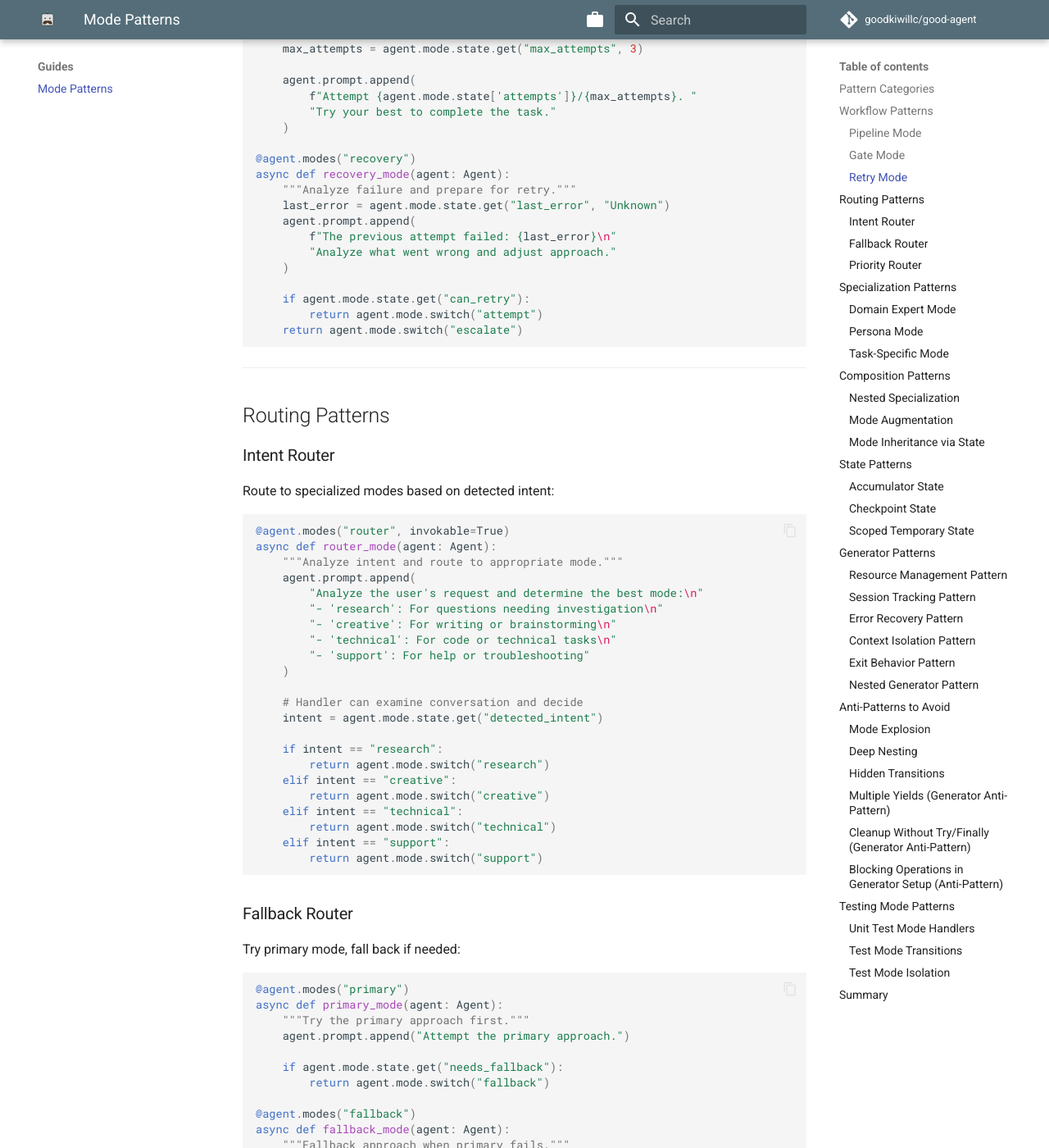
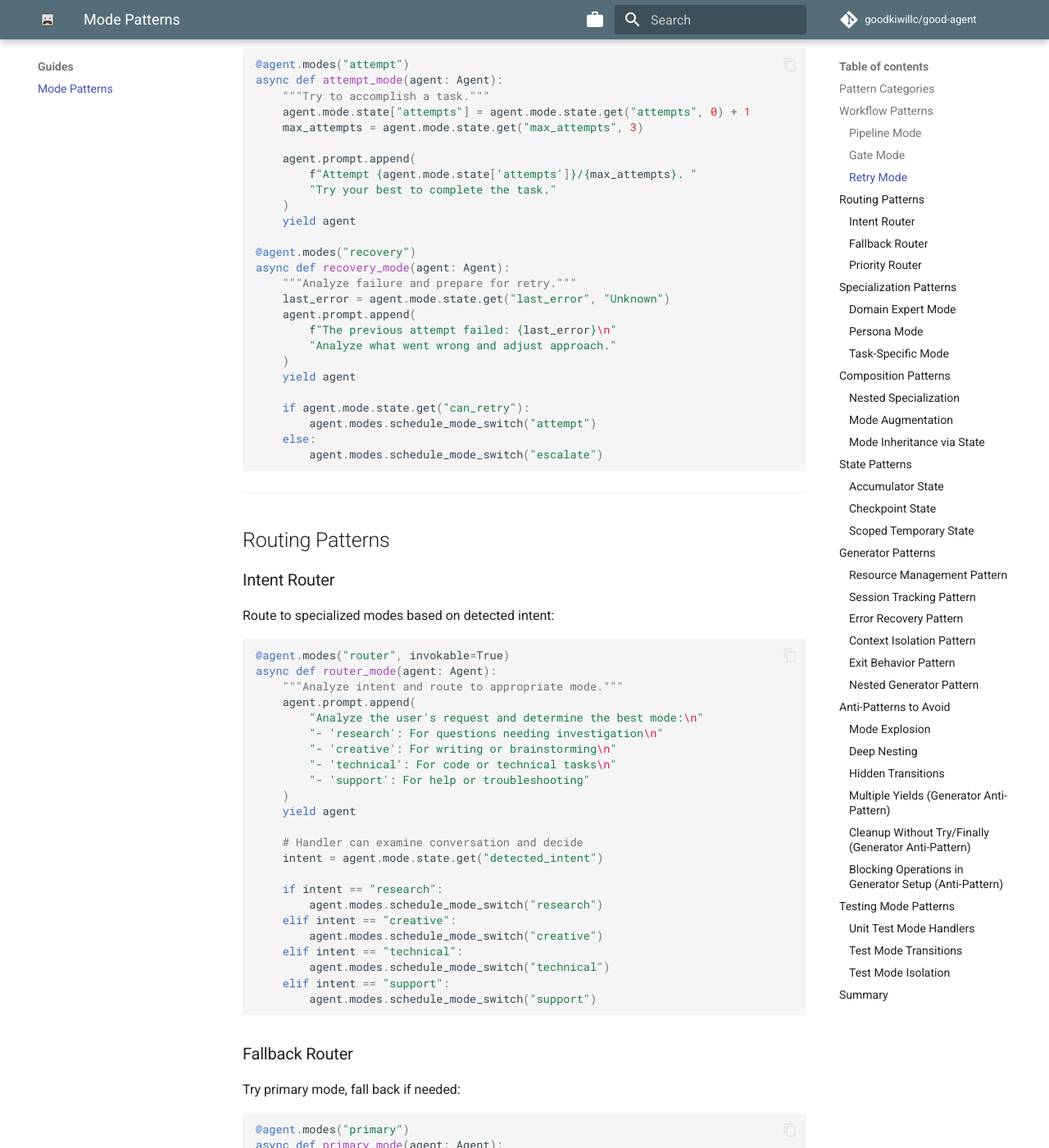
Before and after one commit to goodkiwillc/good-agent, an MkDocs documentation site: the page built from docs/guides/mode-patterns.md, in a window 1280 px wide and 1400 px high, scrolled down 2149 px. Shown: the whole window at 82% size. Built offline with MkDocs 1.6.1 and Material for MkDocs 9.7.7, drawn with Linux system fonts in a browser that asks for light colours; comment, search, counter and statistics services are not loaded; some of the changed text lies outside the part shown.

Commit message:
docs: Update mode-patterns.md for v2.1 generator pattern
- Add yield agent to all mode handler examples
- Replace return agent.mode.switch() with schedule_mode_switch()
- Update anti-pattern examples to reflect new patterns
- Update test examples to use generator pattern

````diff
--- a/docs/guides/mode-patterns.md
+++ b/docs/guides/mode-patterns.md
@@ -32,6 +32,7 @@ async with Agent("Assistant") as agent:
             "a clear understanding of what they need."
         )
         agent.mode.state["requirements"] = []
+        yield agent
 
     @agent.modes("process")
     async def process_mode(agent: Agent):
@@ -41,6 +42,7 @@ async with Agent("Assistant") as agent:
             f"Process these requirements: {requirements}\n"
             "Work systematically through each item."
         )
+        yield agent
 
     @agent.modes("deliver")
     async def deliver_mode(agent: Agent):
@@ -49,6 +51,7 @@ async with Agent("Assistant") as agent:
             "Present the results clearly. Ask if the user needs "
             "any adjustments or has questions."
         )
+        yield agent
 
     # Usage
     async with agent.modes["intake"]:
@@ -77,14 +80,16 @@ async def validation_mode(agent: Agent):
         "3. Are there any potential issues?\n"
         "If validation fails, explain why and what's needed."
     )
+    yield agent
 
     if agent.mode.state.get("validation_passed"):
-        return agent.mode.switch("processing")
+        agent.modes.schedule_mode_switch("processing")
 
 @agent.modes("processing")
 async def processing_mode(agent: Agent):
     """Main processing after validation."""
     agent.prompt.append("Process the validated request.")
+    yield agent
 ```
 
 ### Retry Mode
@@ -102,6 +107,7 @@ async def attempt_mode(agent: Agent):
         f"Attempt {agent.mode.state['attempts']}/{max_attempts}. "
         "Try your best to complete the task."
     )
+    yield agent
 
 @agent.modes("recovery")
 async def recovery_mode(agent: Agent):
@@ -111,10 +117,12 @@ async def recovery_mode(agent: Agent):
         f"The previous attempt failed: {last_error}\n"
         "Analyze what went wrong and adjust approach."
     )
+    yield agent
 
     if agent.mode.state.get("can_retry"):
-        return agent.mode.switch("attempt")
-    return agent.mode.switch("escalate")
+        agent.modes.schedule_mode_switch("attempt")
+    else:
+        agent.modes.schedule_mode_switch("escalate")
 ```
 
 ---
@@ -136,18 +144,19 @@ async def router_mode(agent: Agent):
         "- 'technical': For code or technical tasks\n"
         "- 'support': For help or troubleshooting"
     )
+    yield agent
 
     # Handler can examine conversation and decide
     intent = agent.mode.state.get("detected_intent")
 
     if intent == "research":
-        return agent.mode.switch("research")
+        agent.modes.schedule_mode_switch("research")
     elif intent == "creative":
-        return agent.mode.switch("creative")
+        agent.modes.schedule_mode_switch("creative")
     elif intent == "technical":
-        return agent.mode.switch("technical")
+        agent.modes.schedule_mode_switch("technical")
     elif intent == "support":
-        return agent.mode.switch("support")
+        agent.modes.schedule_mode_switch("support")
 ```
 
 ### Fallback Router
@@ -159,9 +168,10 @@ Try primary mode, fall back if needed:
 async def primary_mode(agent: Agent):
     """Try the primary approach first."""
     agent.prompt.append("Attempt the primary approach.")
+    yield agent
 
     if agent.mode.state.get("needs_fallback"):
-        return agent.mode.switch("fallback")
+        agent.modes.schedule_mode_switch("fallback")
 
 @agent.modes("fallback")
 async def fallback_mode(agent: Agent):
@@ -171,6 +181,7 @@ async def fallback_mode(agent: Agent):
         f"Primary approach was insufficient: {primary_result}\n"
         "Try an alternative approach."
     )
+    yield agent
 ```
 
 ### Priority Router
@@ -188,15 +199,16 @@ async def triage_mode(agent: Agent):
         "- Medium: Important but not urgent\n"
         "- Low: Nice to have, no deadline"
     )
+    yield agent
 
     priority = agent.mode.state.get("priority", "medium")
 
     if priority == "critical":
-        return agent.mode.switch("emergency")
+        agent.modes.schedule_mode_switch("emergency")
     elif priority == "high":
-        return agent.mode.switch("urgent")
+        agent.modes.schedule_mode_switch("urgent")
     else:
-        return agent.mode.switch("standard")
+        agent.modes.schedule_mode_switch("standard")
 ```
 
 ---
@@ -219,6 +231,7 @@ async def legal_expert_mode(agent: Agent):
         "- Note jurisdiction-specific considerations"
     )
     agent.mode.state["domain"] = "legal"
+    yield agent
 
 @agent.modes("medical_expert")
 async def medical_expert_mode(agent: Agent):
@@ -231,6 +244,7 @@ async def medical_expert_mode(agent: Agent):
         "- Never provide diagnoses or treatment advice"
     )
     agent.mode.state["domain"] = "medical"
+    yield agent
 ```
 
 ### Persona Mode
@@ -248,6 +262,7 @@ async def formal_mode(agent: Agent):
         "- Maintain professional distance\n"
         "- Structure responses clearly"
     )
+    yield agent
 
 @agent.modes("friendly")
 async def friendly_mode(agent: Agent):
@@ -259,6 +274,7 @@ async def friendly_mode(agent: Agent):
         "- Use appropriate humor when suitable\n"
         "- Make the user feel comfortable"
     )
+    yield agent
 
 @agent.modes("technical")
 async def technical_mode(agent: Agent):
@@ -270,6 +286,7 @@ async def technical_mode(agent: Agent):
         "- Be concise and specific\n"
         "- Assume technical background"
     )
+    yield agent
 ```
 
 ### Task-Specific Mode
@@ -290,6 +307,7 @@ async def code_review_mode(agent: Agent):
         "Rate severity and provide specific line references."
     )
     agent.mode.state["review_type"] = "code"
+    yield agent
 
 @agent.modes("document_review")
 async def document_review_mode(agent: Agent):
@@ -304,6 +322,7 @@ async def document_review_mode(agent: Agent):
         "Provide specific suggestions with locations."
     )
     agent.mode.state["review_type"] = "document"
+    yield agent
 ```
 
 ---
@@ -320,17 +339,20 @@ Combine broad and narrow modes:
 async def analysis_mode(agent: Agent):
     """General analysis mode."""
     agent.prompt.append("Analyze carefully and thoroughly.")
+    yield agent
 
 # Narrow modes (nest inside analysis)
 @agent.modes("quantitative")
 async def quantitative_mode(agent: Agent):
     """Focus on numbers and data."""
     agent.prompt.append("Focus on quantitative metrics and data.")
+    yield agent
 
 @agent.modes("qualitative")
 async def qualitative_mode(agent: Agent):
     """Focus on patterns and meanings."""
     agent.prompt.append("Focus on qualitative patterns and insights.")
+    yield agent
 
 # Usage: nested for combined effect
 async with agent.modes["analysis"]:
@@ -348,6 +370,7 @@ Add capabilities to an existing mode:
 async def base_research_mode(agent: Agent):
     """Basic research capabilities."""
     agent.prompt.append("Research thoroughly and cite sources.")
+    yield agent
 
 @agent.modes("fact_check")
 async def fact_check_mode(agent: Agent):
@@ -358,6 +381,7 @@ async def fact_check_mode(agent: Agent):
         "- Flag unverified claims\n"
         "- Rate confidence levels"
     )
+    yield agent
 
 # Stack for enhanced research
 async with agent.modes["base_research"]:
@@ -377,6 +401,7 @@ async def gather_mode(agent: Agent):
     agent.prompt.append("Gather all relevant information.")
     # Store findings in state for next mode
     agent.mode.state["findings"] = []
+    yield agent
 
 @agent.modes("synthesize")
 async def synthesize_mode(agent: Agent):
@@ -386,6 +411,7 @@ async def synthesize_mode(agent: Agent):
         f"Synthesize these findings: {findings}\n"
         "Create a coherent narrative."
     )
+    yield agent
 
 # Sequential with state inheritance
 async with agent.modes["gather"]:
@@ -419,6 +445,7 @@ async def session_mode(agent: Agent):
         f"- Previous topics: {agent.mode.state['topics']}\n"
         f"- User preferences: {agent.mode.state['preferences']}"
     )
+    yield agent
 
 # Usage: accumulate across calls
 async with agent.modes["session"]:
@@ -447,6 +474,7 @@ async def exploration_mode(agent: Agent):
         }
 
     agent.prompt.append("Explore this option thoroughly.")
+    yield agent
 
 # Can restore to checkpoint if needed
 async with agent.modes["exploration"]:
@@ -467,6 +495,7 @@ async def temporary_context_mode(agent: Agent):
     agent.mode.state["working_draft"] = ""
 
     agent.prompt.append("Use working state for calculations.")
+    yield agent
 
 # After mode exit, temp_calculations and working_draft are gone
 ```
@@ -653,6 +682,7 @@ async with agent.modes["outer"]:
 async def greeting_mode(agent: Agent):
     style = agent.mode.state.get("style", "casual")
     agent.prompt.append(f"Greet in a {style} manner.")
+    yield agent
 
 # Use via state
 agent.mode.state["style"] = "formal"
@@ -689,6 +719,7 @@ async def combined_mode(agent: Agent):
     features = agent.mode.state.get("features", [])
     for feature in features:
         agent.prompt.append(f"Feature: {feature}")
+    yield agent
 ```
 
 ### Hidden Transitions
@@ -698,11 +729,12 @@ async def combined_mode(agent: Agent):
 ```python
 @agent.modes("mysterious")
 async def mysterious_mode(agent: Agent):
-    # Hidden transition logic
+    yield agent
+    # Hidden transition logic buried in cleanup
     if some_condition():
-        return agent.mode.switch("somewhere")
+        agent.modes.schedule_mode_switch("somewhere")
     elif other_condition():
-        return agent.mode.switch("elsewhere")
+        agent.modes.schedule_mode_switch("elsewhere")
     # Where will we end up?
 ```
 
@@ -711,12 +743,14 @@ async def mysterious_mode(agent: Agent):
 ```python
 @agent.modes("explicit")
 async def explicit_mode(agent: Agent):
-    # Clear transition logic
+    yield agent
+
+    # Clear transition logic with logging
     next_mode = determine_next_mode(agent.mode.state)
     agent.mode.state["transition_reason"] = f"Moving to {next_mode}"
 
     if next_mode:
-        return agent.mode.switch(next_mode)
+        agent.modes.schedule_mode_switch(next_mode)
 ```
 
 ### Multiple Yields (Generator Anti-Pattern)
@@ -812,6 +846,7 @@ async def test_research_mode_sets_state():
     async def research_mode(agent: Agent):
         agent.mode.state["depth"] = "deep"
         agent.prompt.append("Research mode.")
+        yield agent
 
     async with agent:
         async with agent.modes["research"]:
@@ -830,11 +865,13 @@ async def test_mode_transitions():
     @agent.modes("start")
     async def start_mode(agent: Agent):
         transitions.append("start")
-        return agent.mode.switch("end")
+        yield agent
+        agent.modes.schedule_mode_switch("end")
 
     @agent.modes("end")
     async def end_mode(agent: Agent):
         transitions.append("end")
+        yield agent
 
     async with agent:
         with agent.mock("ok"):
@@ -854,6 +891,7 @@ async def test_fork_isolation():
     @agent.modes("isolated", isolation="fork")
     async def isolated_mode(agent: Agent):
         agent.append("This won't persist", role="user")
+        yield agent
 
     async with agent:
         initial_count = len(agent.messages)
````
